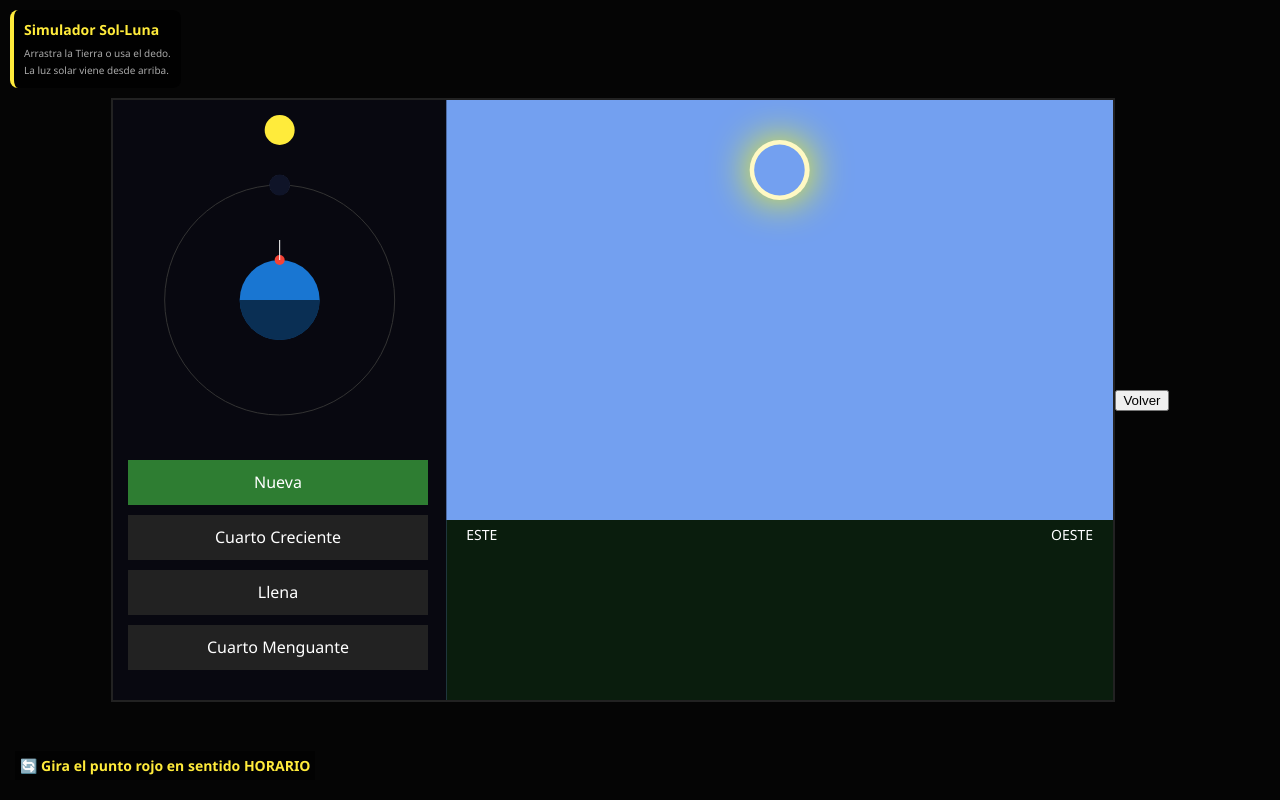
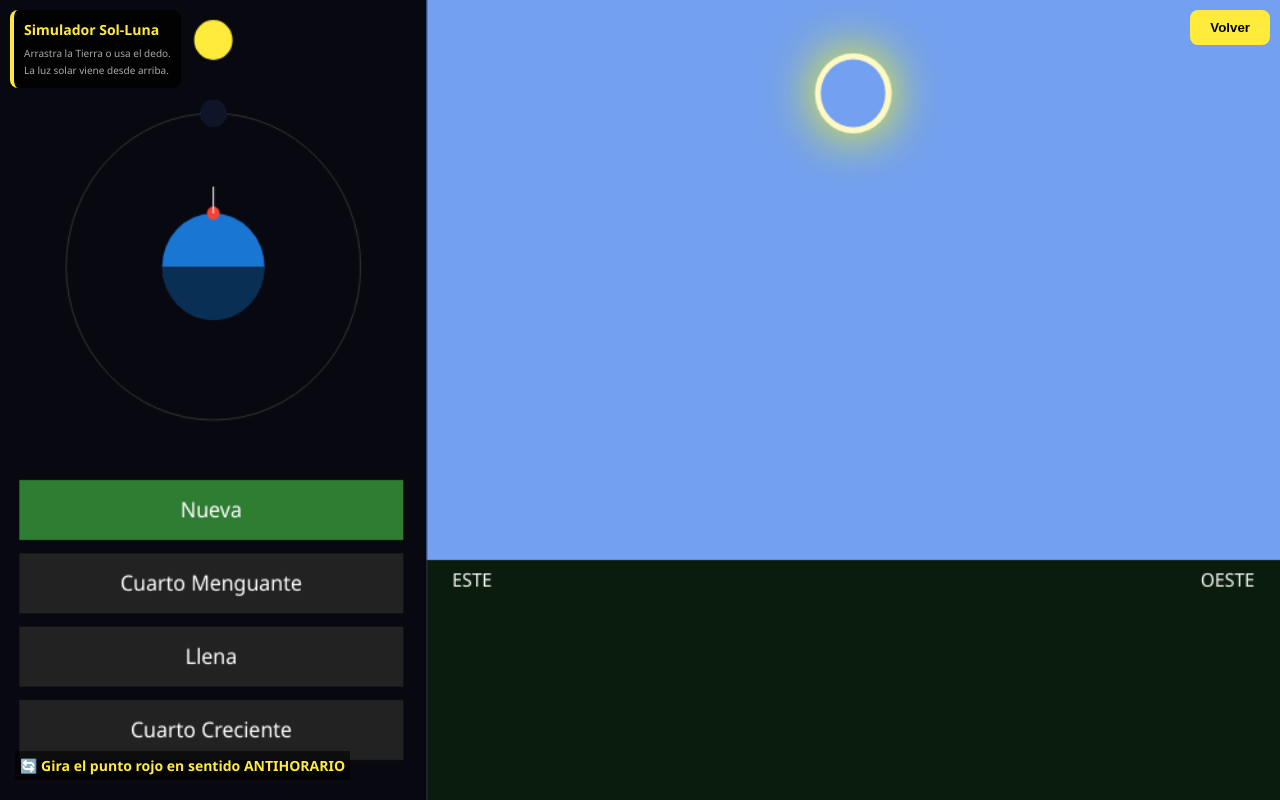
Before and after one commit to astrocole-blog/cosas, a plain HTML site: page Sur.html in a window 1280 px wide. Drawn offline with Linux system fonts and the light colour scheme.

Commit message:
Update Sur.html

```diff
--- a/Sur.html
+++ b/Sur.html
@@ -1,35 +1,62 @@
+
 <!DOCTYPE html>
 <html lang="es">
 <head>
-    <meta charset="UTF-8">
-    <title>Simulador Astronómico Táctil - Hemisferio Sur</title>
-    <style>
-        body { margin: 0; background: #050505; color: white; font-family: 'Segoe UI', sans-serif; display: flex; justify-content: center; align-items: center; height: 100vh; overflow: hidden; touch-action: none; }
-        canvas { background: #000; border: 2px solid #222; max-width: 100%; height: auto; }
-        .ui { position: absolute; top: 10px; left: 10px; pointer-events: none; background: rgba(0,0,0,0.8); padding: 10px; border-radius: 8px; border-left: 4px solid #ffeb3b; font-size: 12px; z-index: 10; }
-        .instrucciones { position: absolute; bottom: 20px; left: 15px; color: #ffeb3b; font-weight: bold; font-size: 14px; background: rgba(0,0,0,0.6); padding: 5px; }
-    </style>
-</head>
-<body>
-    <div class="ui">
-        <h3 style="margin:0 0 5px 0; color:#ffeb3b; font-size: 14px;">Simulador Sol-Luna</h3>
-        <small style="color:#aaa">Arrastra la Tierra o usa el dedo.<br>La luz solar viene desde arriba.</small>
-    </div>
-    <div class="instrucciones">🔄 Gira el punto rojo en sentido HORARIO</div>
-    <canvas id="simulador"></canvas>
+<meta charset="UTF-8">
+<title>Simulador Hemisferio Sur</title>
+<style>
+    html, body {
+        margin: 0;
+        padding: 0;
+        height: 100%;
+        overflow: hidden;
+        background: #050505;
+        font-family: 'Segoe UI', sans-serif;
+    }
 
+    /* Canvas del simulador */
+    canvas {
+        position: absolute;
+        top: 0;
+        left: 0;
+        width: 100%;
+        height: 100%;
+        z-index: 0;
+    }
 
-<!-- BOTÓN VOLVER: poner dentro del <body>, fuera del canvas y divs del UI, preferiblemente al final -->
-<button onclick="window.location.href='https://astrocole-blog.github.io/index.html'">Volver</button>
+    /* UI superior */
+    .ui {
+        position: absolute;
+        top: 10px;
+        left: 10px;
+        pointer-events: none;
+        background: rgba(0,0,0,0.8);
+        padding: 10px;
+        border-radius: 8px;
+        border-left: 4px solid #ffeb3b;
+        font-size: 12px;
+        z-index: 10;
+    }
 
+    /* Instrucciones inferiores */
+    .instrucciones {
+        position: absolute;
+        bottom: 20px;
+        left: 15px;
+        color: #ffeb3b;
+        font-weight: bold;
+        font-size: 14px;
+        background: rgba(0,0,0,0.6);
+        padding: 5px;
+        z-index: 10;
+    }
 
-<style>
-    /* Estilo del botón */
+    /* Botón Volver */
     #volverBtn {
         position: absolute;
         top: 10px;
         right: 10px;
-        z-index: 20;               /* Para que quede encima del canvas */
+        z-index: 30;
         background: #ffeb3b;
         color: #000;
         border: none;
@@ -44,17 +71,23 @@
         background: #ffd600;
     }
 </style>
+</head>
+<body>
+
+<canvas id="simulador"></canvas>
+
+<div class="ui">
+    <h3 style="margin:0 0 5px 0; color:#ffeb3b; font-size: 14px;">Simulador Sol-Luna</h3>
+    <small style="color:#aaa">Arrastra la Tierra o usa el dedo.<br>La luz solar viene desde arriba.</small>
+</div>
+
+<div class="instrucciones">🔄 Gira el punto rojo en sentido ANTIHORARIO</div>
+
+<!-- BOTÓN VOLVER (todavía no funcional) -->
+<button id="volverBtn" onclick="alert('Volver aún no implementado');">Volver</button>
 
 <script>
-    /* Función que redirige al archivo correcto */
-    function volver() {
-        window.location.href = 'Fases de la Luna.html';
-    }
-</script>
-
-
-
-<script>
+// --- Código del simulador (igual que Norte) ---
 const canvas = document.getElementById('simulador');
 const ctx = canvas.getContext('2d');
 canvas.width = 1000;
@@ -76,11 +109,12 @@ for (let i = 0; i < 150; i++) {
 
 const phases = [
     { name: "Nueva", angle: -90, shadow: 0 },
-    { name: "Cuarto Creciente", angle: 0, shadow: 1 },
+    { name: "Cuarto Menguante", angle: 0, shadow: 1 },
     { name: "Llena", angle: 90, shadow: 0 },
-    { name: "Cuarto Menguante", angle: 180, shadow: -1 }
+    { name: "Cuarto Creciente", angle: 180, shadow: -1 }
 ];
 
+// --- Funciones de arrastre ---
 function getPos(e) {
     const rect = canvas.getBoundingClientRect();
     const clientX = e.touches ? e.touches[0].clientX : e.clientX;
@@ -89,7 +123,6 @@ function getPos(e) {
     const scaleY = canvas.height / rect.height;
     return { x: (clientX - rect.left) * scaleX, y: (clientY - rect.top) * scaleY };
 }
-
 function start(e) {
     const pos = getPos(e);
     if (pos.x < 333 && pos.y > 350) {
@@ -97,7 +130,6 @@ function start(e) {
         if (idx >= 0 && idx < 4) phaseIdx = idx;
     } else if (pos.x < 333) { isDragging = true; }
 }
-
 function move(e) {
     if (isDragging) {
         if (e.cancelable) e.preventDefault();
@@ -105,7 +137,6 @@ function move(e) {
         timeAngle = Math.atan2(pos.y - 200, pos.x - 166);
     }
 }
-
 function end() { isDragging = false; }
 
 canvas.addEventListener('mousedown', start);
@@ -115,114 +146,111 @@ canvas.addEventListener('touchstart', (e) => { start(e); e.preventDefault(); },
 canvas.addEventListener('touchmove', move, {passive: false});
 canvas.addEventListener('touchend', end);
 
+// --- Función de dibujo de la luna ---
 function drawDetailedMoon(ctx, radius, skyAlpha, isMenu = false) {
     ctx.fillStyle = '#e0e0e0';
     ctx.beginPath(); ctx.arc(0, 0, radius, 0, Math.PI * 2); ctx.fill();
-
     ctx.fillStyle = 'rgba(0,0,0,0.12)';
     [[-0.3, -0.3, 0.2], [0.4, -0.2, 0.15], [0.1, 0.4, 0.25], [-0.5, 0.2, 0.1]].forEach(c => {
-        ctx.beginPath(); ctx.arc(c[0]*radius, c[1]*radius, c[2]*radius, 0, Math.PI * 2); ctx.fill();
+        ctx.beginPath(); ctx.arc(c[0]*radius, c[1]*radius, c[2]*radius, 0, Math.PI*2); ctx.fill();
     });
-
     ctx.fillStyle = `rgb(${15 + 100 * skyAlpha},${20 + 140 * skyAlpha},${40 + 200 * skyAlpha})`;
-
     let shadowAmt;
     if (isMenu) {
-        if (phaseIdx === 0) { ctx.arc(0, 0, radius + 0.5, 0, Math.PI * 2); }
+        ctx.beginPath();
+        if (phaseIdx === 0) { ctx.arc(0,0,radius+0.5,0,Math.PI*2);}
         else if (phaseIdx === 2) { }
-        else {
-            shadowAmt = (phaseIdx === 1) ? 1 : -1;
-            ctx.arc(0, 0, radius + 0.5, 0, Math.PI);
-        }
+        else { shadowAmt = (phaseIdx===1)?1:-1; ctx.arc(0,0,radius+0.5,0,Math.PI);}
     } else {
-        const phaseToShadow = [1, 0, -1, 0];
+        const phaseToShadow = [1,0,-1,0];
         shadowAmt = phaseToShadow[phaseIdx];
-        ctx.arc(0, 0, radius + 0.5, Math.PI/2, -Math.PI/2);
-        ctx.ellipse(0, 0, Math.abs(shadowAmt) * radius, radius + 0.5, 0, -Math.PI/2, Math.PI/2, shadowAmt < 0);
+        ctx.arc(0,0,radius+0.5,Math.PI/2,-Math.PI/2);
+        ctx.ellipse(0,0,Math.abs(shadowAmt)*radius,radius+0.5,0,-Math.PI/2,Math.PI/2,shadowAmt<0);
     }
     ctx.fill();
 }
 
+// --- Función draw ---
 function draw() {
-    ctx.clearRect(0, 0, canvas.width, canvas.height);
-    const w3 = canvas.width / 3;
+    ctx.clearRect(0,0,canvas.width,canvas.height);
+    const w3 = canvas.width/3;
 
-    ctx.fillStyle = '#080810'; ctx.fillRect(0, 0, w3, canvas.height);
+    ctx.fillStyle = '#080810'; ctx.fillRect(0,0,w3,canvas.height);
     ctx.save();
-    ctx.translate(w3 / 2, 200);
-    ctx.fillStyle = '#ffeb3b'; ctx.beginPath(); ctx.arc(0, -170, 15, 0, Math.PI * 2); ctx.fill();
-    ctx.fillStyle = '#1976d2'; ctx.beginPath(); ctx.arc(0, 0, 40, 0, Math.PI * 2); ctx.fill();
-    ctx.fillStyle = 'rgba(0,0,0,0.6)'; ctx.beginPath(); ctx.arc(0, 0, 40, 0, Math.PI); ctx.fill();
+    ctx.translate(w3/2,200);
+    ctx.fillStyle='#ffeb3b'; ctx.beginPath(); ctx.arc(0,-170,15,0,Math.PI*2); ctx.fill();
+    ctx.fillStyle='#1976d2'; ctx.beginPath(); ctx.arc(0,0,40,0,Math.PI*2); ctx.fill();
+    ctx.fillStyle='rgba(0,0,0,0.6)'; ctx.beginPath(); ctx.arc(0,0,40,0,Math.PI); ctx.fill();
 
-    const moonSpaceAngle = phases[phaseIdx].angle * (Math.PI / 180);
-    const mx = Math.cos(moonSpaceAngle) * 115;
-    const my = Math.sin(moonSpaceAngle) * 115;
-    ctx.strokeStyle = '#333'; ctx.beginPath(); ctx.arc(0, 0, 115, 0, Math.PI * 2); ctx.stroke();
+    const moonSpaceAngle = phases[phaseIdx].angle*(Math.PI/180);
+    const mx=Math.cos(moonSpaceAngle)*115;
+    const my=Math.sin(moonSpaceAngle)*115;
+    ctx.strokeStyle='#333'; ctx.beginPath(); ctx.arc(0,0,115,0,Math.PI*2); ctx.stroke();
 
     ctx.save();
-    ctx.translate(mx, my);
-    drawDetailedMoon(ctx, 10, 0, true);
+    ctx.translate(mx,my);
+    drawDetailedMoon(ctx,10,0,true);
     ctx.restore();
 
     ctx.rotate(timeAngle);
-    ctx.fillStyle = '#f44336'; ctx.beginPath(); ctx.arc(40, 0, 5, 0, Math.PI * 2); ctx.fill();
-    ctx.strokeStyle = 'white'; ctx.beginPath(); ctx.moveTo(40, 0); ctx.lineTo(60, 0); ctx.stroke();
+    ctx.fillStyle='#f44336'; ctx.beginPath(); ctx.arc(40,0,5,0,Math.PI*2); ctx.fill();
+    ctx.strokeStyle='white'; ctx.beginPath(); ctx.moveTo(40,0); ctx.lineTo(60,0); ctx.stroke();
     ctx.restore();
 
-    phases.forEach((p, i) => {
-        const by = 360 + i * 55;
-        ctx.fillStyle = phaseIdx === i ? '#2e7d32' : '#222';
-        ctx.fillRect(15, by, 300, 45);
-        ctx.fillStyle = 'white'; ctx.font = '16px Segoe UI'; ctx.textAlign = 'center';
-        ctx.fillText(p.name, 165, by + 28);
+    phases.forEach((p,i)=>{
+        const by=360+i*55;
+        ctx.fillStyle=(phaseIdx===i)?'#2e7d32':'#222';
+        ctx.fillRect(15,by,300,45);
+        ctx.fillStyle='white'; ctx.font='16px Segoe UI'; ctx.textAlign='center';
+        ctx.fillText(p.name,165,by+28);
     });
 
     ctx.save();
-    ctx.translate(w3, 0);
-    const pw = canvas.width - w3;
-    const obsDeg = (timeAngle * 180 / Math.PI + 360) % 360;
-    let sunSkyPos = (-90 - obsDeg + 450) % 360;
-    sunSkyPos = 180 - sunSkyPos; // inversión para hemisferio sur
-    let skyAlpha = (sunSkyPos > 0 && sunSkyPos < 180) ? Math.sin(sunSkyPos * Math.PI / 180) : 0;
-    ctx.fillStyle = `rgb(${15 + 100 * skyAlpha},${20 + 140 * skyAlpha},${40 + 200 * skyAlpha})`;
-    ctx.fillRect(0, 0, pw, canvas.height);
+    ctx.translate(w3,0);
+    const pw=canvas.width-w3;
+    const obsDeg=(timeAngle*180/Math.PI+360)%360;
+    let sunSkyPos=(-90-obsDeg+450)%360;
+    let skyAlpha=(sunSkyPos>0 && sunSkyPos<180)?Math.sin(sunSkyPos*Math.PI/180):0;
+    ctx.fillStyle=`rgb(${15+100*skyAlpha},${20+140*skyAlpha},${40+200*skyAlpha})`;
+    ctx.fillRect(0,0,pw,canvas.height);
 
-    if (skyAlpha < 0.5) {
+    if(skyAlpha<0.5){
         ctx.save();
-        ctx.globalAlpha = 1 - (skyAlpha * 2);
-        stars.forEach(s => {
-            ctx.fillStyle = `rgba(255,255,255,${0.3 + Math.abs(Math.sin(Date.now()*0.001 + s.blink*10)) * 0.7})`;
-            ctx.beginPath(); ctx.arc(s.x, s.y, s.size, 0, Math.PI * 2); ctx.fill();
+        ctx.globalAlpha=1-(skyAlpha*2);
+        stars.forEach(s=>{
+            ctx.fillStyle=`rgba(255,255,255,${0.3+Math.abs(Math.sin(Date.now()*0.001+s.blink*10))*0.7})`;
+            ctx.beginPath(); ctx.arc(s.x,s.y,s.size,0,Math.PI*2); ctx.fill();
         });
         ctx.restore();
     }
 
-    let sX = (sunSkyPos / 180) * pw, sY = 420 - Math.sin(sunSkyPos * Math.PI / 180) * 350;
-    if (sunSkyPos > 0 && sunSkyPos < 180) {
-        ctx.shadowBlur = 40; ctx.shadowColor = "yellow";
-        ctx.fillStyle = '#fff9c4'; ctx.beginPath(); ctx.arc(sX, sY, 30, 0, Math.PI * 2); ctx.fill();
-        ctx.shadowBlur = 0;
+    let sX=(sunSkyPos/180)*pw, sY=420-Math.sin(sunSkyPos*Math.PI/180)*350;
+    if(sunSkyPos>0 && sunSkyPos<180){
+        ctx.shadowBlur=40; ctx.shadowColor="yellow";
+        ctx.fillStyle='#fff9c4'; ctx.beginPath(); ctx.arc(sX,sY,30,0,Math.PI*2); ctx.fill();
+        ctx.shadowBlur=0;
     }
 
-    let moonSkyPos = (phases[phaseIdx].angle - obsDeg + 450) % 360;
-    moonSkyPos = 180 - moonSkyPos; // inversión hemisferio sur
-    if (moonSkyPos > 0 && moonSkyPos < 180) {
-        const mX = (moonSkyPos / 180) * pw, mY = 420 - Math.sin(moonSkyPos * Math.PI / 180) * 350;
+    let moonSkyPos=(phases[phaseIdx].angle-obsDeg+450)%360;
+    if(moonSkyPos>0 && moonSkyPos<180){
+        const mX=(moonSkyPos/180)*pw, mY=420-Math.sin(moonSkyPos*Math.PI/180)*350;
         ctx.save();
-        ctx.translate(mX, mY);
-        const angleToSun = Math.atan2(sY - mY, sX - mX);
+        ctx.translate(mX,mY);
+        const angleToSun=Math.atan2(sY-mY,sX-mX);
         ctx.rotate(angleToSun);
-        drawDetailedMoon(ctx, 25, skyAlpha, false);
+        drawDetailedMoon(ctx,25,skyAlpha,false);
         ctx.restore();
     }
 
-    ctx.fillStyle = '#0a1d0d'; ctx.fillRect(0, 420, pw, 180);
-    ctx.fillStyle = "white"; ctx.font = "14px Segoe UI"; ctx.textAlign = "left"; ctx.fillText("ESTE", 20, 440);
-    ctx.textAlign = "right"; ctx.fillText("OESTE", pw - 20, 440);
+    ctx.fillStyle='#0a1d0d'; ctx.fillRect(0,420,pw,180);
+    ctx.fillStyle="white"; ctx.font="14px Segoe UI"; ctx.textAlign="left"; ctx.fillText("ESTE",20,440);
+    ctx.textAlign="right"; ctx.fillText("OESTE",pw-20,440);
     ctx.restore();
+
     requestAnimationFrame(draw);
 }
 draw();
 </script>
+
 </body>
 </html>
```
